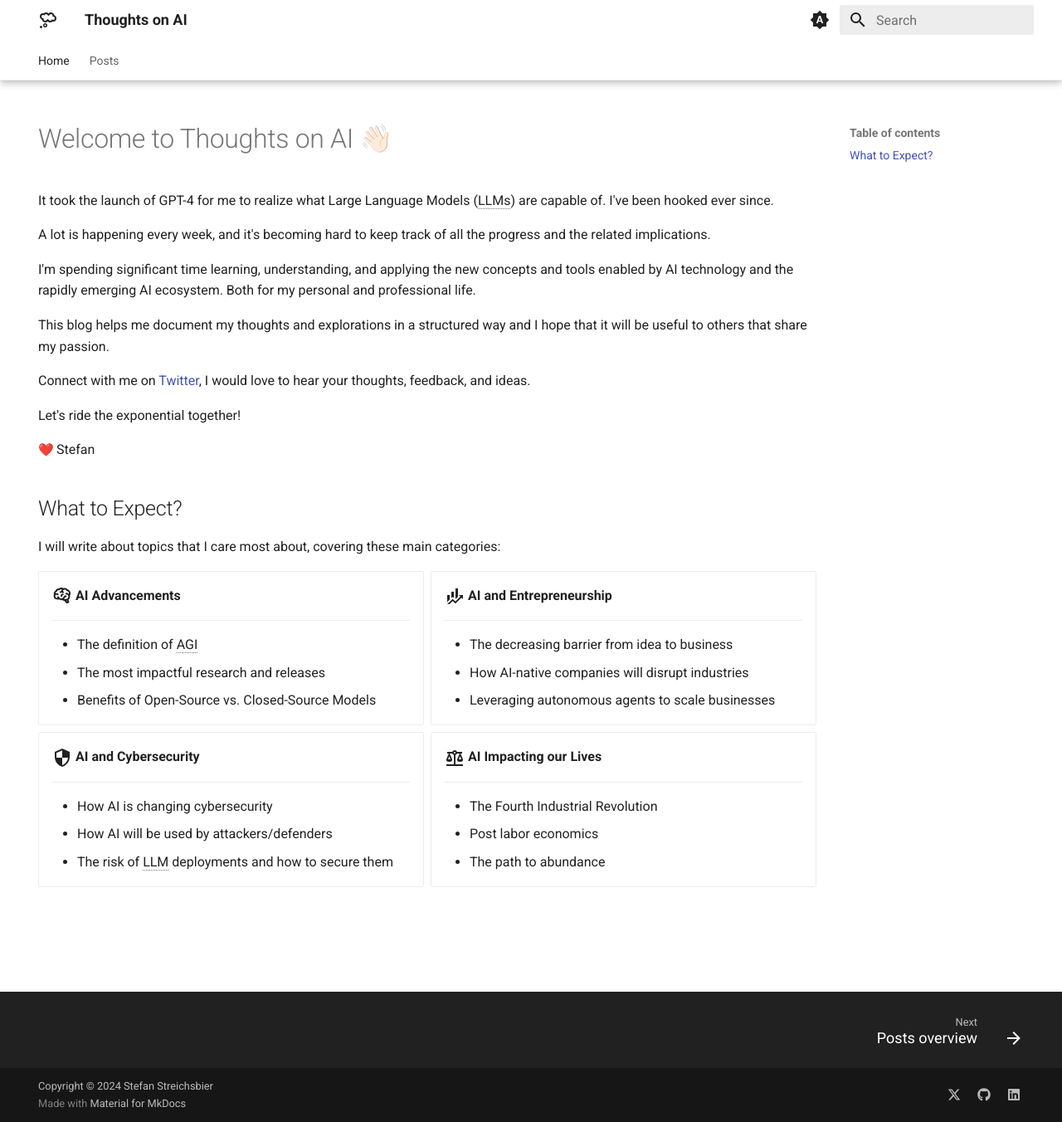
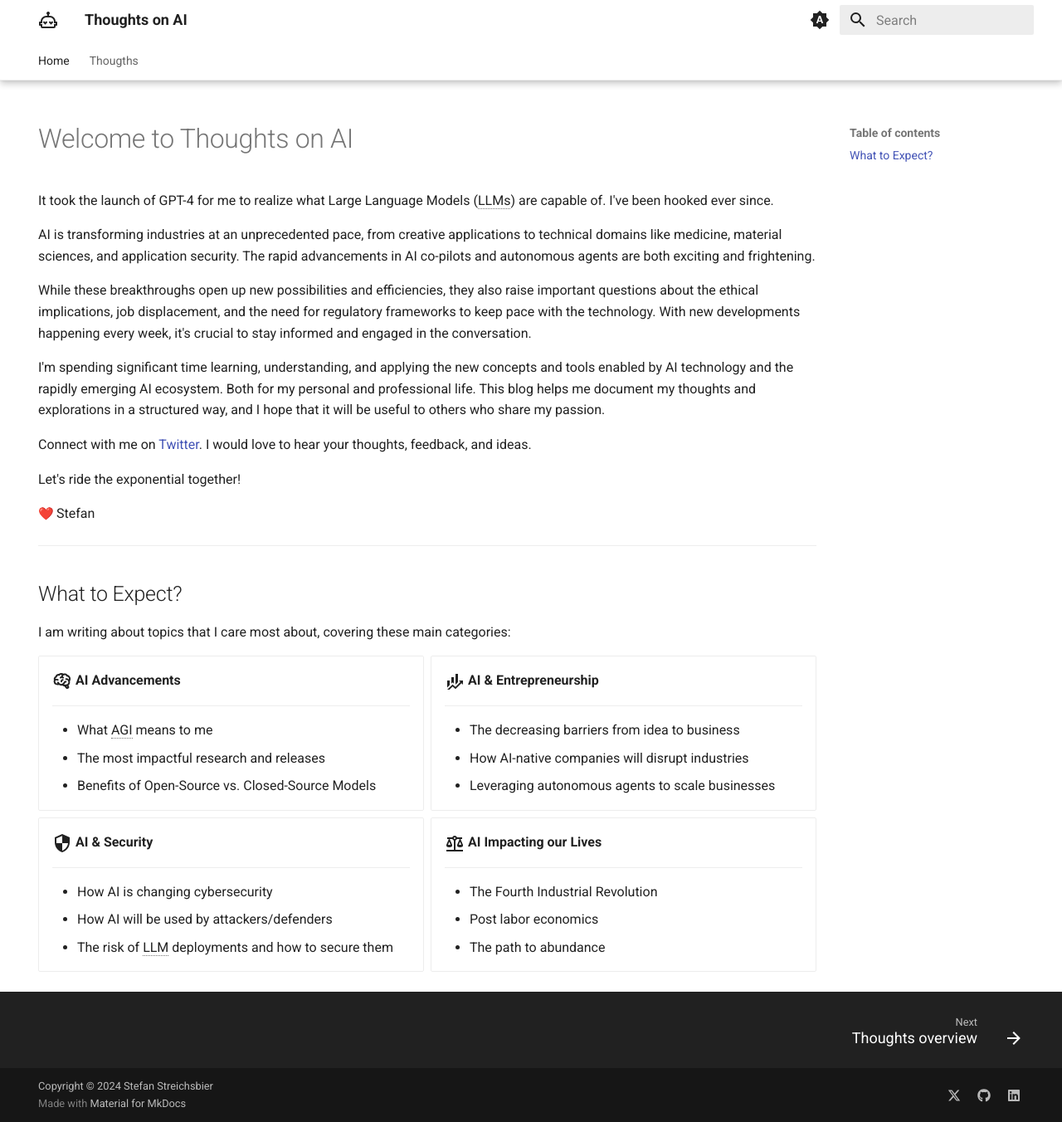
Before and after one commit to streichsbaer/thoughtson.ai, an MkDocs documentation site: the page built from docs/index.md, in a window 1280 px wide and 1352 px high. Shown: the whole window at 83% size. Built offline with MkDocs 1.6.1 and Material for MkDocs 9.7.7, drawn with Linux system fonts in a browser that asks for light colours; emoji names are drawn with the system emoji font.

Commit message:
Add first thought, and some setup

```diff
--- a/docs/Posts/.authors.yml
+++ b/docs/Thoughts/.authors.yml
@@ -1,6 +1,6 @@
 authors:
   Stefan:
-    name: Stefan
+    name: Stefan S.
     description: Author
     avatar: https://github.com/streichsbaer.png
     url: https://twitter.com/s_streichsbier
--- a/docs/index.md
+++ b/docs/index.md
@@ -2,43 +2,45 @@
 hide:
   - navigation
 ---
-# Welcome to Thoughts on AI 👋🏻
+# Welcome to Thoughts on AI
 
 It took the launch of GPT-4 for me to realize what Large Language Models (LLMs) are capable of. I've been hooked ever since.
 
-A lot is happening every week, and it's becoming hard to keep track of all the progress and the related implications.
+AI is transforming industries at an unprecedented pace, from creative applications to technical domains like medicine, material sciences, and application security. The rapid advancements in AI co-pilots and autonomous agents are both exciting and frightening.
 
-I'm spending significant time learning, understanding, and applying the new concepts and tools enabled by AI technology and the rapidly emerging AI ecosystem. Both for my personal and professional life.
+While these breakthroughs open up new possibilities and efficiencies, they also raise important questions about the ethical implications, job displacement, and the need for regulatory frameworks to keep pace with the technology. With new developments happening every week, it's crucial to stay informed and engaged in the conversation.
 
-This blog helps me document my thoughts and explorations in a structured way and I hope that it will be useful to others that share my passion.
+I'm spending significant time learning, understanding, and applying the new concepts and tools enabled by AI technology and the rapidly emerging AI ecosystem. Both for my personal and professional life. This blog helps me document my thoughts and explorations in a structured way, and I hope that it will be useful to others who share my passion.
 
-Connect with me on [Twitter](https://twitter.com/intent/follow?screen_name=s_streichsbier), I would love to hear your thoughts, feedback, and ideas.
+Connect with me on [Twitter](https://twitter.com/intent/follow?screen_name=s_streichsbier). I would love to hear your thoughts, feedback, and ideas.
 
 Let's ride the exponential together!
 
 :heart: Stefan
 
+---
+
 ## What to Expect?
 
-I will write about topics that I care most about, covering these main categories:
+I am writing about topics that I care most about, covering these main categories:
 
 <div class="grid cards" markdown>
 
 -   :material-brain:{ .lg .middle } __AI Advancements__
 
     ---
-    - The definition of AGI
+    - What AGI means to me
     - The most impactful research and releases
     - Benefits of Open-Source vs. Closed-Source Models
 
--   :material-finance:{ .lg .middle } __AI and Entrepreneurship__
+-   :material-finance:{ .lg .middle } __AI & Entrepreneurship__
 
     ---
-    - The decreasing barrier from idea to business
+    - The decreasing barriers from idea to business
     - How AI-native companies will disrupt industries
     - Leveraging autonomous agents to scale businesses
 
--   :material-security:{ .lg .middle } __AI and Cybersecurity__
+-   :material-security:{ .lg .middle } __AI & Security__
 
     ---
     - How AI is changing cybersecurity
--- a/mkdocs.yml
+++ b/mkdocs.yml
@@ -28,18 +28,23 @@
        auto_append:
         - includes/abbreviations.md
   - pymdownx.superfences
+  - pymdownx.details
+  - pymdownx.keys
+  - pymdownx.caret
+  - pymdownx.mark
+  - pymdownx.tilde
   - pymdownx.tasklist:
       custom_checkbox: true
 nav:
   - Home:
     - index.md
-  - Posts:
-    - Posts/index.md
+  - Thougths:
+    - Thoughts/index.md
     - Tags:
       - tags.md
 plugins:
   - blog:
-      blog_dir: Posts
+      blog_dir: Thoughts
       post_readtime: true
   - search:
       pipeline:
@@ -53,13 +58,23 @@
       enabled: true
       tags: true
       tags_file: tags.md
+  # - rss:
+  #     match_path: Thoughts/posts/.*
+  #     date_from_meta:
+  #       as_creation: date
+  #     categories:
+  #       - categories
+  #       - tags
 theme:
   name: material
   language: en
+  favicon: assets/images/favicon-dark.png
   font:
     text: Roboto
   icon:
-    logo: material/thought-bubble-outline
+    annotation: material/comment-quote-outline
+    # logo: material/thought-bubble-outline
+    logo: material/robot-love-outline
   palette:
     - media: "(prefers-color-scheme)"
       toggle:
```
Also changed, not shown: docs/Thoughts/index.md (renamed from docs/Posts/index.md, +1 -1 lines), docs/Thoughts/posts/the-rise-of-ai-security-engineers.md (added, +133 -0 lines), docs/assets/images/favicon-dark.png (added), docs/assets/images/favicon.png (added).
